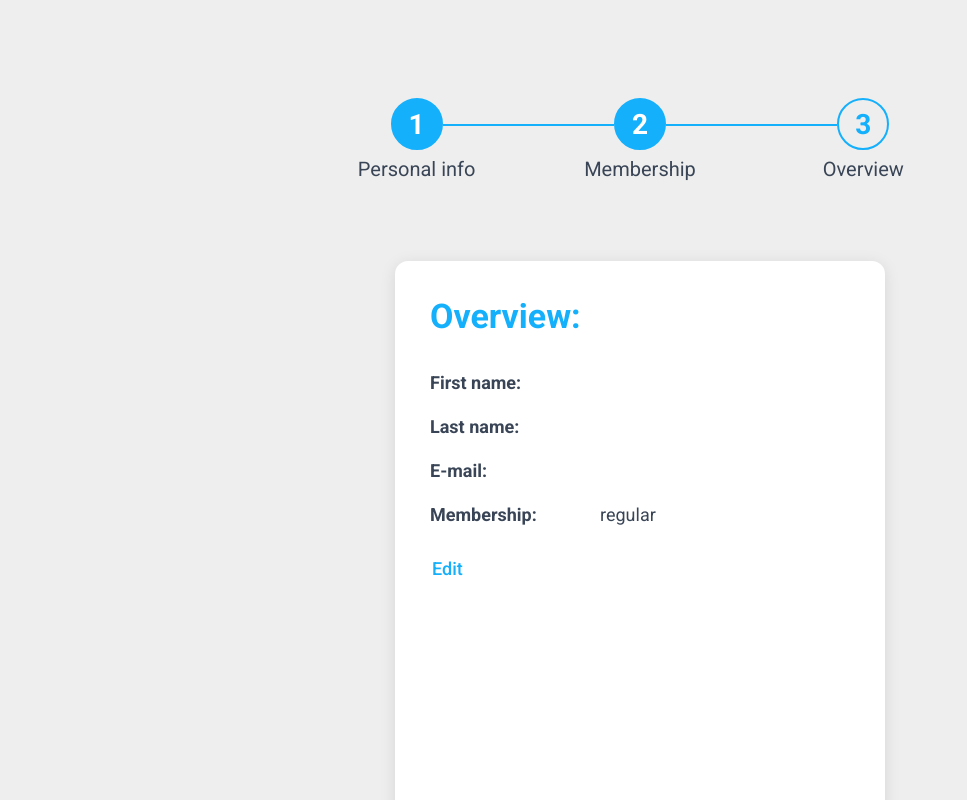
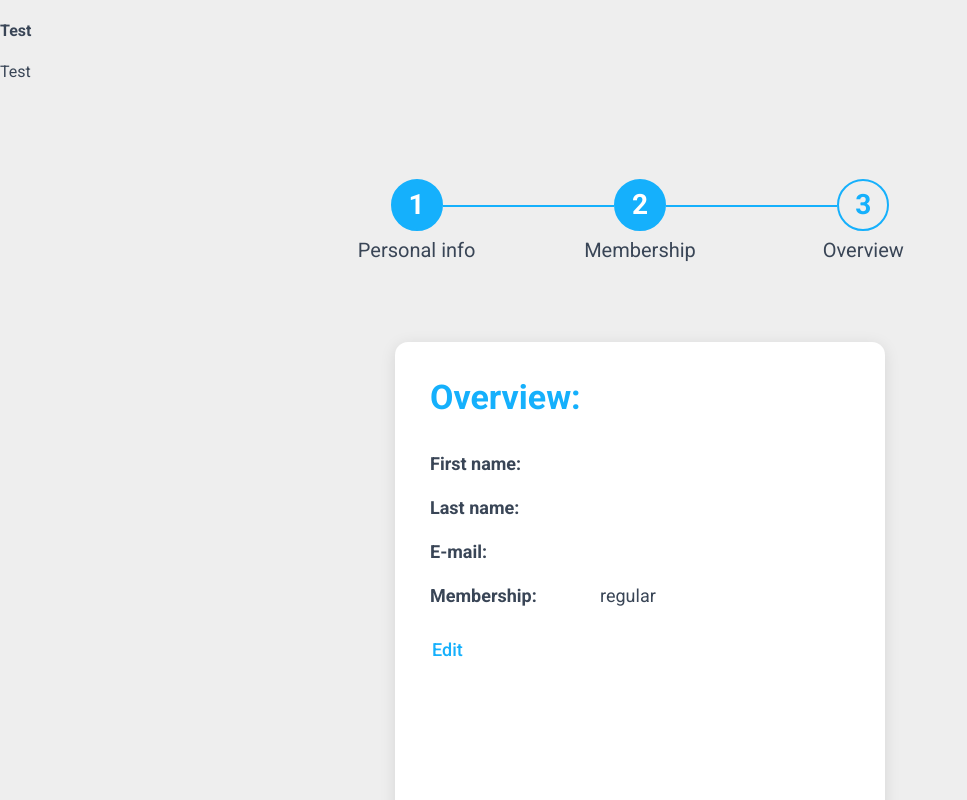
Before and after one commit to jurispl/homework, a Vue app: page /form/overview in a window 1280 px wide. Shown: the top 800 px of the page, without its empty margins (0-967 px from the left). Built offline with nearby package versions, Linux system fonts and the light colour scheme.

Commit message:
Add Alert

```diff
--- /dev/null
+++ b/src/components/AppAlert.vue
@@ -0,0 +1,40 @@
+<template>
+  <div
+      class="alert"
+      role="alert"
+  >
+    <div>
+      <h4 class="alert-heading">
+        {{ title }}
+      </h4>
+      <p>{{ text }}</p>
+    </div>
+  </div>
+</template>
+
+<script>
+export default {
+  name: "AppAlert",
+  props:{
+    title: String,
+    text: String,
+    type: {
+      type: String,
+      default: 'alert-info',
+      required: false,
+      validator(val) {
+        return ['danger', 'primary', 'success', 'info'].includes(val);
+      }
+    },
+    closable: {
+      type: Boolean,
+      default: false,
+      required: false,
+    }
+  },
+}
+</script>
+
+<style scoped>
+
+</style>
--- a/src/views/FormOverview.vue
+++ b/src/views/FormOverview.vue
@@ -1,8 +1,17 @@
 <template>
+  <app-alert
+      v-if="alert"
+      title="Test"
+      text="Test"
+      type="success"
+      closable
+  ></app-alert>
+
   <app-stepper>
     <template #header>
       <app-stepper-header :steps="steps" active-step="2"></app-stepper-header>
     </template>
+
     <template #default>
 
       <div class="between">
@@ -67,13 +76,19 @@
 import AppStepperHeader from "@/components/AppStepperHeader";
 import AppStepper from "@/components/AppStepper";
 import {mapGetters} from 'vuex'
+import AppAlert from "@/components/AppAlert";
 
 export default {
   name: "FormOverview",
-  components: {AppStepperHeader, AppStepper},
+  components: {AppAlert, AppStepperHeader, AppStepper},
   inject: ['steps', 'phones'],
   computed: {
     ...mapGetters('user', ['user']),
+  },
+  data(){
+    return{
+      alert: true,
+    }
   },
   methods: {
     async sendForm() {
```
